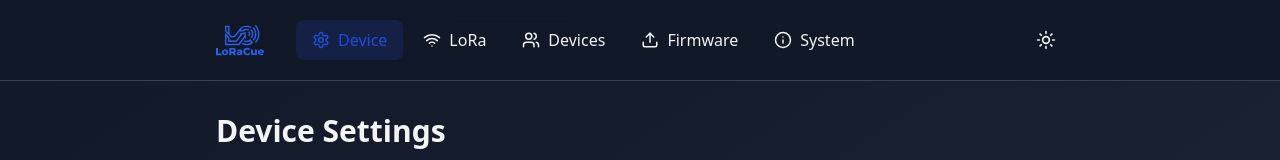
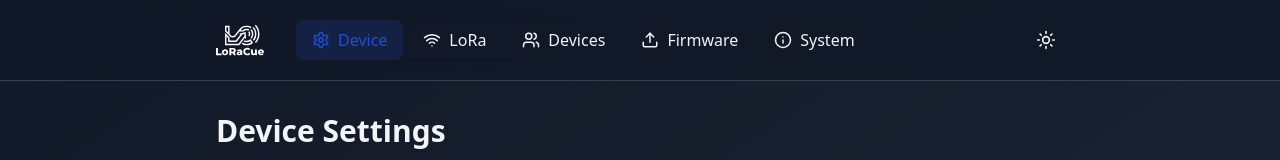
Before and after one commit to LoRaCue/loracue, a Next.js app in the folder web-interface/: page / in a window 1280 px wide. Shown: the top 160 px of the page. Built offline with nearby package versions, Linux system fonts and the light colour scheme; no server answers.

Commit message:
style: change logo color to white

```diff
--- a/web-interface/components/Layout.tsx
+++ b/web-interface/components/Layout.tsx
@@ -22,7 +22,7 @@ export default function Layout({ children }: { children: React.ReactNode }) {
         <div className="max-w-4xl mx-auto px-6 py-4">
           <div className="flex items-center justify-between">
             <div className="flex items-center space-x-8">
-              <Logo className="w-12 h-12 text-primary-600 dark:text-primary-400" />
+              <Logo className="w-12 h-12 text-white" />
               <div className="flex space-x-1">
                 {navigation.map((item) => {
                   const Icon = item.icon
```
